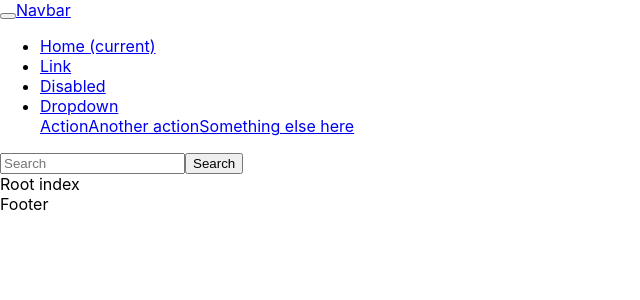
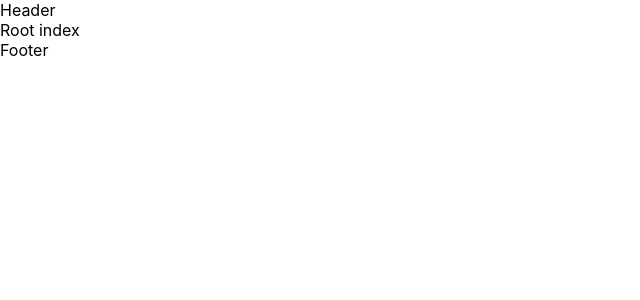
Before and after one commit to pduongpdu99/blog-fe, a React (Create React App) app: page / in a window 1280 px wide. Shown: the top 300 px of the page, without its empty margins (0-640 px from the left). Built offline with nearby package versions, Linux system fonts and the light colour scheme.

Commit message:
revert header component

```diff
--- a/src/components/header/header.component.jsx
+++ b/src/components/header/header.component.jsx
@@ -3,78 +3,6 @@ import React from "react";
 
 export class HeaderComponent extends React.Component {
   render() {
-    return (
-      <nav className="navbar navbar-toggleable-md navbar-inverse bg-inverse fixed-top">
-        <button
-          className="navbar-toggler navbar-toggler-right"
-          type="button"
-          data-toggle="collapse"
-          data-target="#navbarsExampleDefault"
-          aria-controls="navbarsExampleDefault"
-          aria-expanded="false"
-          aria-label="Toggle navigation"
-        >
-          <span className="navbar-toggler-icon"></span>
-        </button>
-        <a className="navbar-brand" href="...">
-          Navbar
-        </a>
-
-        <div className="collapse navbar-collapse" id="navbarsExampleDefault">
-          <ul className="navbar-nav mr-auto">
-            <li className="nav-item active">
-              <a className="nav-link" href="...">
-                Home <span className="sr-only">(current)</span>
-              </a>
-            </li>
-            <li className="nav-item">
-              <a className="nav-link" href="...">
-                Link
-              </a>
-            </li>
-            <li className="nav-item">
-              <a className="nav-link disabled" href="...">
-                Disabled
-              </a>
-            </li>
-            <li className="nav-item dropdown">
-              <a
-                className="nav-link dropdown-toggle"
-                href="http://example.com"
-                id="dropdown01"
-                data-toggle="dropdown"
-                aria-expanded="false"
-              >
-                Dropdown
-              </a>
-              <div className="dropdown-menu" aria-labelledby="dropdown01">
-                <a className="dropdown-item" href="...">
-                  Action
-                </a>
-                <a className="dropdown-item" href="...">
-                  Another action
-                </a>
-                <a className="dropdown-item" href="...">
-                  Something else here
-                </a>
-              </div>
-            </li>
-          </ul>
-          <form className="form-inline my-2 my-lg-0">
-            <input
-              className="form-control mr-sm-2"
-              type="text"
-              placeholder="Search"
-            />
-            <button
-              className="btn btn-outline-success my-2 my-sm-0"
-              type="submit"
-            >
-              Search
-            </button>
-          </form>
-        </div>
-      </nav>
-    );
+    return <div>Header</div>;
   }
 }
```
